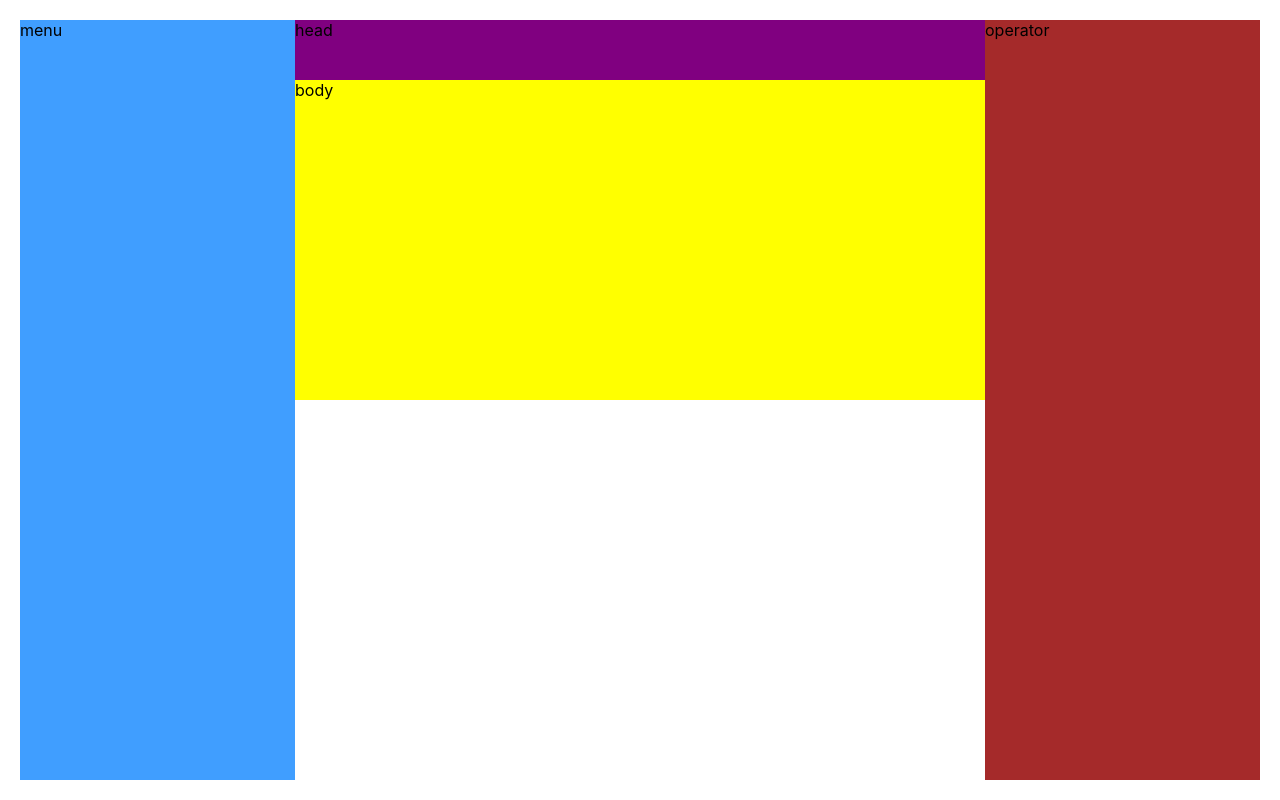
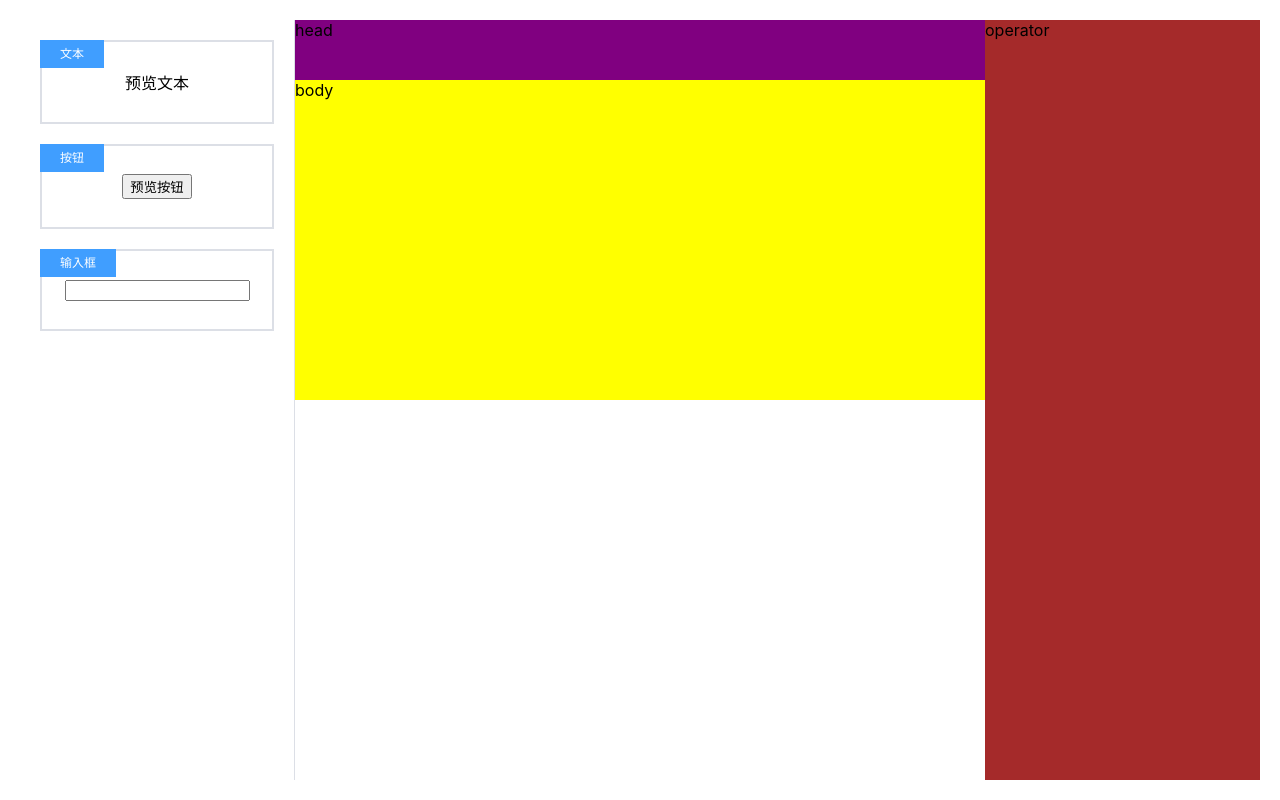
Before and after one commit to scorpionfeng/lowcodereact, a React (Create React App) app: page / in a window 1280 px wide. Built offline with nearby package versions, Linux system fonts and the light colour scheme.

Commit message:
左则菜单显示

```diff
--- a/package.json
+++ b/package.json
@@ -1,5 +1,5 @@
 {
-  "name": "lowcode",
+  "name": "lowCode",
   "version": "0.1.0",
   "private": true,
   "dependencies": {
@@ -10,6 +10,7 @@
     "@types/node": "^12.0.0",
     "@types/react": "^17.0.0",
     "@types/react-dom": "^17.0.0",
+    "antd": "^4.16.13",
     "react": "^17.0.2",
     "react-dom": "^17.0.2",
     "react-scripts": "^4.0.3",
--- a/src/App.tsx
+++ b/src/App.tsx
@@ -1,13 +1,23 @@
-import React, { useMemo } from 'react';
+import React from 'react';
 import { useState } from "react";
 import './App.css';
+import { VisualEditor } from './visualeditor/index';
+import { visualConfig } from './visualeditor/config';
+import { VisualEditorValue } from './visualeditor/util';
 
 function App() {
 
+  const [editorValue, setEditorValue] = useState({
+    container:{
+      height:700,
+      width:1000,
+    },
+    blocks:[]
+  } as VisualEditorValue);
 
   return (
-    <div className="App">
-      <h1>hello,world</h1>
+    <div >
+      <VisualEditor config={visualConfig} value={editorValue} onChange={setEditorValue}/>
     </div>
   );
 }
--- a/src/VisualEditor.tsx
+++ /dev/null
@@ -1,13 +0,0 @@
-import React from 'react';
-import './VisualEditor.scss';
-
-export const  VisualEditor:React.FC<{}>=()=>{
-  return(
-  <div  className='visual-editor'>
-    <div className="visual-editor-menu">menu</div>
-    <div className="visual-editor-head">head</div>
-    <div className="visual-editor-body">body</div>
-    <div className="visual-editor-operator">operator</div>
-  </div>
-  )
-};
--- a/src/index.tsx
+++ b/src/index.tsx
@@ -2,12 +2,10 @@
 import ReactDOM from 'react-dom';
 import './index.css';
 import reportWebVitals from './reportWebVitals';
-import Main from "./main";
 import App from './App';
-import { VisualEditor } from './VisualEditor';
 
 ReactDOM.render(
-    <VisualEditor />,
+    <App />,
   document.getElementById('root')
 );
 
--- /dev/null
+++ b/src/visualeditor/config.tsx
@@ -0,0 +1,21 @@
+import { createVisualConfig } from "./util";
+import { Button,Input } from "antd";
+export const visualConfig=createVisualConfig()
+visualConfig.registryComponent('text',{
+  name:'文本',
+  preview:()=><span>预览文本</span>,
+  render:()=><span>渲染文本</span>
+
+})
+
+visualConfig.registryComponent('button',{
+  name:'按钮',
+  preview:()=><Button type='primary'>预览按钮</Button>,
+  render:()=><Button type='primary'>渲染的按钮</Button>
+})
+
+visualConfig.registryComponent('input',{
+  name:'输入框',
+  preview:()=><Input/>,
+  render:()=><Input/>
+})
--- a/src/VisualEditor.scss
+++ b/src/visualeditor/index.scss
@@ -14,7 +14,7 @@
     right:20px;
     bottom:20px;
     background-color: white;
-    &::before{
+    &:before{
         position: fixed;
         top:0;
     }
@@ -29,7 +29,33 @@
         left:0;
         bottom: 0;
         width: $menuSize;
-        background-color: #409eff;
+        background-color:white;
+        border-right: solid 1px $ibc;
+        padding: 20px;
+        box-sizing: border-box;
+        .visual-editor-menu-item{
+            border: solid 2px $ibc;
+            margin-bottom: 20px;
+            position: relative;
+            padding: 28px 16px;
+            text-align: center;
+
+            &:hover{
+                border-color: $primary;
+                cursor: move;
+            }
+            .visual-editor-menu-item-name {
+             position: absolute;
+             top:-2px;
+             left:-2px;
+             background-color: $primary;
+             color:white;
+             font-size: 12px;
+             line-height: 28px;
+             padding: 0 20px;
+            }
+
+        }
     }
     &.visual-editor-operator{
         top:0;
--- /dev/null
+++ b/src/visualeditor/index.tsx
@@ -0,0 +1,29 @@
+import React from 'react';
+import { VisualEditorValue,VisualConfig } from './util';
+import './index.scss';
+
+export  const  VisualEditor:React.FC<{
+  value:VisualEditorValue,
+  onChange:(val:VisualEditorValue)=>void,
+  config:VisualConfig
+}>=(props)=>{
+  console.log(props);
+
+  return(
+  <div  className='visual-editor'>
+    <div className="visual-editor-menu">
+      {
+        props.config.componentArray.map((component,index,arr)=><div className='visual-editor-menu-item'>
+        {component.preview()}
+        <div className="visual-editor-menu-item-name">
+          {component.name}
+        </div>
+      </div>)
+      }
+    </div>
+    <div className="visual-editor-head">head</div>
+    <div className="visual-editor-body">body</div>
+    <div className="visual-editor-operator">operator</div>
+  </div>
+  )
+};
--- /dev/null
+++ b/src/visualeditor/util.tsx
@@ -0,0 +1,53 @@
+
+
+export interface VisualEditorBlock{
+  componentKey:string;
+  top:number;
+  left:number;
+}
+
+export interface VisualEditorValue{
+  container:{
+    height:number;
+    width:number
+  }
+  blocks:VisualEditorBlock[];
+}
+
+export interface VisualEditorComponent{
+  key:string,
+  name:string,
+  preview:()=>JSX.Element,
+  render:()=>JSX.Element,
+}
+
+
+export function createVisualConfig() {
+  //用于block数据,通过key找到component对象,使用render属性渲染内容至container窗口里面
+  const componentMap:{[k:string]:VisualEditorComponent}={}
+
+  //用户在menu中渲染预定义的组件列表
+
+  const componentArray:VisualEditorComponent[]=[]
+
+  function registryComponent(key:string,option:Omit<VisualEditorComponent,'key'>){
+    if(componentMap[key]){
+      const index=componentArray.indexOf(componentMap[key])
+      componentArray.splice(index,1)
+    }
+    const newComp={
+      key,...option
+    }
+    componentArray.push(newComp)
+
+    componentMap[key]=newComp
+
+  }
+
+  return {
+    componentMap,componentArray,registryComponent
+  }
+
+}
+
+export type VisualConfig=ReturnType<typeof createVisualConfig>
```
Also changed, not shown: 1 other file (tests, documents, lock files or other folders).
